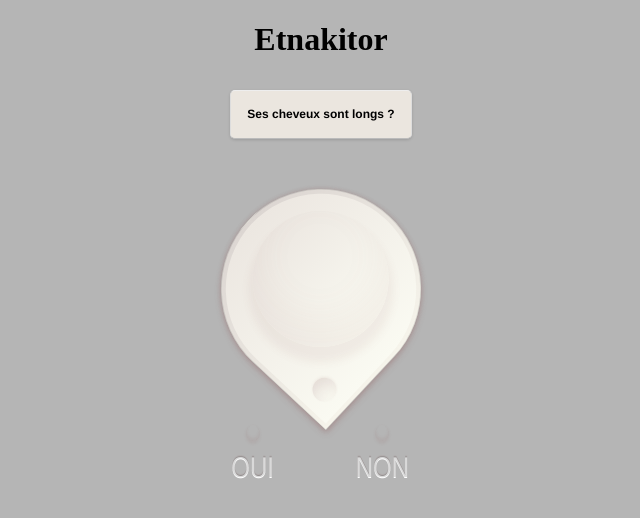
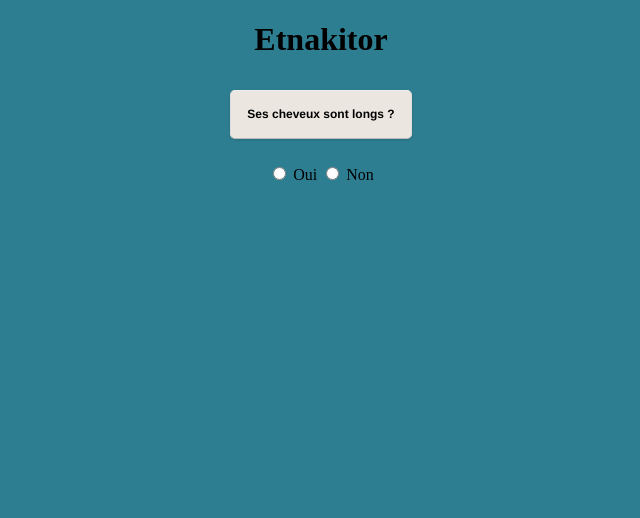
Before and after one commit to Texounet/etnakitor, a PHP site: page / in a window 1280 px wide. Shown: the top 518 px of the page, without its empty margins (319-959 px from the left). Run offline with PHP 8.4, Linux system fonts and the light colour scheme; data comes from the database, SQL or seed files in the repository; some libraries are stand-ins or nearby versions.

Commit message:
mise en commentaire du css des boutons radio pour cause de bug

```diff
--- a/css.css
+++ b/css.css
@@ -4,7 +4,7 @@
 }
 
 body {
-  background: #B5B5B5;
+  background: #2e7e92;
   text-align: center;
 }
 
@@ -29,7 +29,7 @@ body {
 	margin-top: 15px;
 }
 
-.wrapper {
+/*.wrapper {
   width: 250px;
   height: 320px;
   margin: 0 auto;
@@ -127,4 +127,4 @@ label[for=yes] {
 
 label[for=no] {
   right: 30px;
-}
+}*/
```
